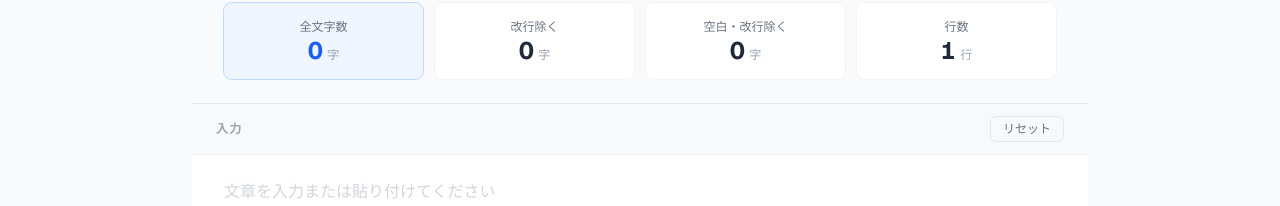
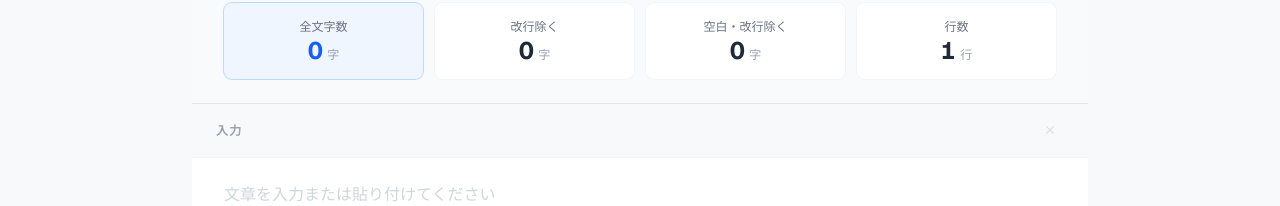
Before and after one commit to kanaix-apps/text-meter, a Next.js app: page / in a window 1280 px wide. Shown: the part 98-304 px from the top of the page. Built offline with nearby package versions, Linux system fonts and the light colour scheme.

Commit message:
style: リセットボタン→クリアアイコン（ホバーでツールチップ表示）
Co-Authored-By: Claude Sonnet 4.6 <noreply@anthropic.com>

```diff
--- a/app/page.tsx
+++ b/app/page.tsx
@@ -34,12 +34,21 @@ export default function Home() {
             <span className="text-xs font-semibold uppercase tracking-widest text-gray-400 dark:text-gray-500">
               入力
             </span>
-            <button
-              onClick={handleReset}
-              className="rounded-md border border-gray-200 px-3 py-1 text-xs font-medium text-gray-500 hover:bg-gray-50 active:scale-95 dark:border-gray-700 dark:text-gray-400 dark:hover:bg-gray-800"
-            >
-              リセット
-            </button>
+            <div className="group relative">
+              <button
+                onClick={handleReset}
+                disabled={!text}
+                className="rounded-md p-1.5 text-gray-400 transition hover:bg-gray-100 hover:text-gray-600 active:scale-95 disabled:opacity-30 dark:hover:bg-gray-800 dark:hover:text-gray-300"
+                aria-label="クリア"
+              >
+                <svg xmlns="http://www.w3.org/2000/svg" viewBox="0 0 20 20" fill="currentColor" className="h-4 w-4">
+                  <path d="M6.28 5.22a.75.75 0 0 0-1.06 1.06L8.94 10l-3.72 3.72a.75.75 0 1 0 1.06 1.06L10 11.06l3.72 3.72a.75.75 0 1 0 1.06-1.06L11.06 10l3.72-3.72a.75.75 0 0 0-1.06-1.06L10 8.94 6.28 5.22Z" />
+                </svg>
+              </button>
+              <span className="pointer-events-none absolute right-0 top-8 rounded bg-gray-700 px-2 py-1 text-xs text-white opacity-0 transition-opacity duration-200 group-hover:opacity-100 dark:bg-gray-600">
+                クリア
+              </span>
+            </div>
           </div>
 
           <textarea
```
